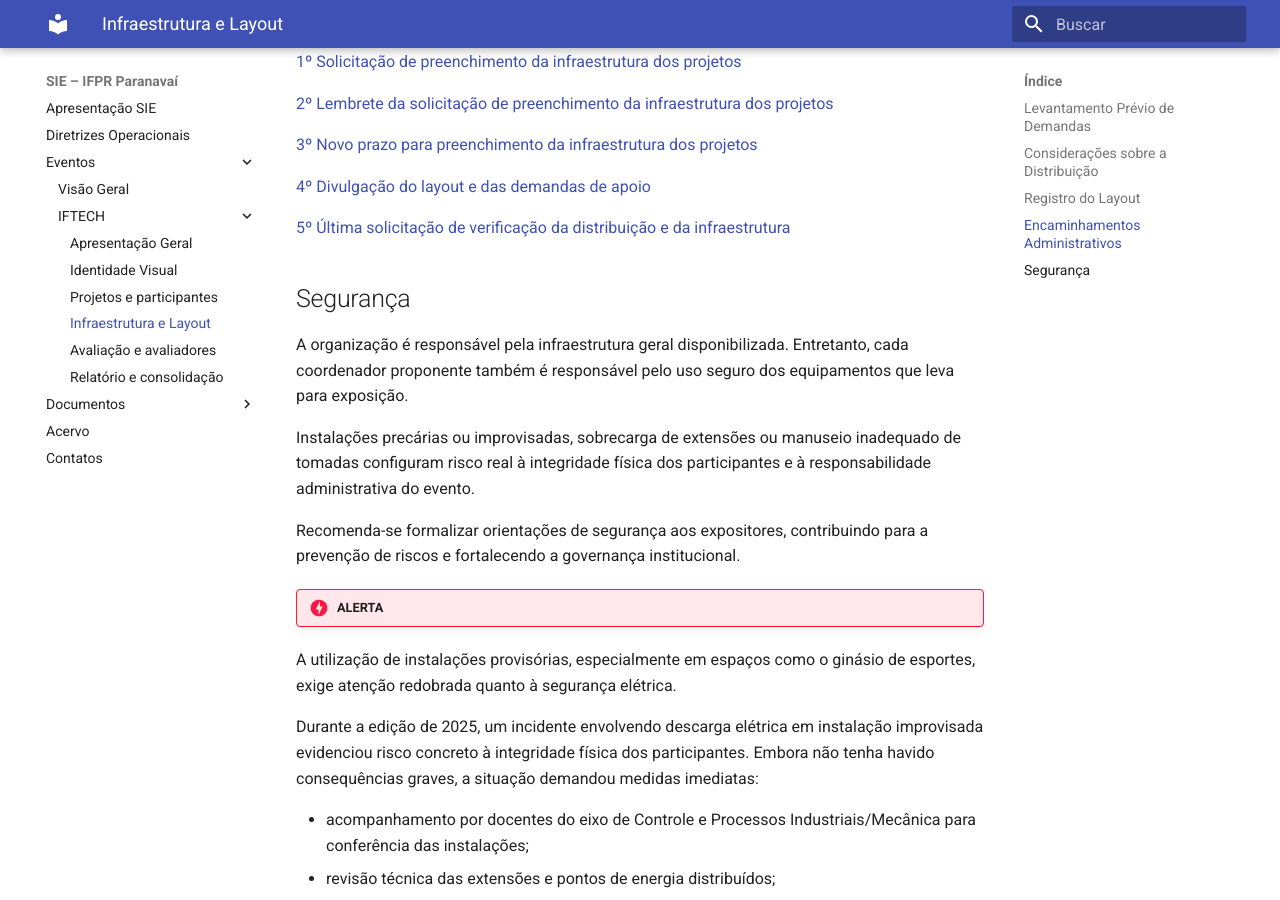
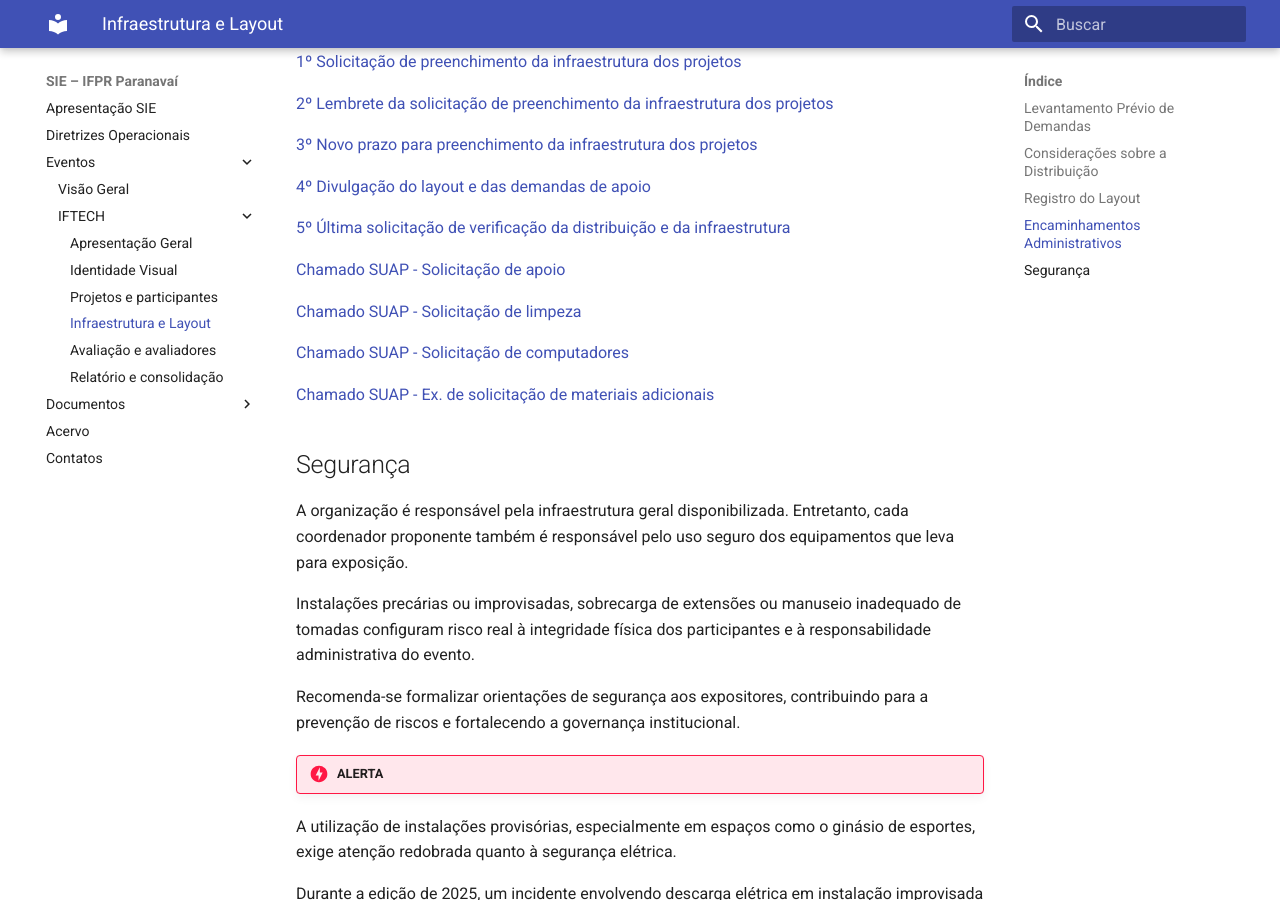
Before and after one commit to ifpr-sie-paranavai/dossie, an MkDocs documentation site: the page built from docs/eventos/iftech/layout.md, in a window 1280 px wide and 900 px high, scrolled down 1480 px. Built offline with MkDocs 1.6.1 and Material for MkDocs 9.7.7, drawn with Linux system fonts in a browser that asks for light colours.

Commit message:
Update layout.md

```diff
--- a/docs/eventos/iftech/layout.md
+++ b/docs/eventos/iftech/layout.md
@@ -44,11 +44,19 @@ Esse registro contribui para aperfeiçoamento contínuo, transparência administ
 
 [2º Lembrete da solicitação de preenchimento da infraestrutura dos projetos](../../arquivos/Infraestrutura e layout 2 - Lembrete de preenchimento das necessidades estruturais.pdf)
 
-[3º Novo prazo para preenchimento da infraestrutura dos projetos](../../arquivos/Infraestrutura e layout 3 - Novo prazo para preenchimento do formulário de necessidades estruturais 29-08)
+[3º Novo prazo para preenchimento da infraestrutura dos projetos](../../arquivos/Infraestrutura e layout 3 - Novo prazo para preenchimento do formulário de necessidades estruturais 29-08.pdf)
 
 [4º Divulgação do layout e das demandas de apoio](../../arquivos/Infraestrutura e layout 4 - Divulgacao do layout e das demandas de apoio.pdf)
 
 [5º Última solicitação de verificação da distribuição e da infraestrutura](../../arquivos/Infraestrutura e layout 5 - Ultima solicitacao de verificacao da distribuicao e da infraestrutura.pdf)
+
+[Chamado SUAP - Solicitação de apoio](../../arquivos/Chamado 16054 - SUAP - Solicitacao de apoio.pdf)
+
+[Chamado SUAP - Solicitação de limpeza](../../arquivos/Chamado 16787 - SUAP_ Limpeza dos espacos para o evento.pdf)
+
+[Chamado SUAP - Solicitação de computadores](../../arquivos/Chamado 16763 - SUAP - Computadores para avaliadores.pdf)
+
+[Chamado SUAP - Ex. de solicitação de materiais adicionais](../../arquivos/Chamado 16502 - SUAP - TOTEM.pdf)
 
 ## Segurança
 
```
